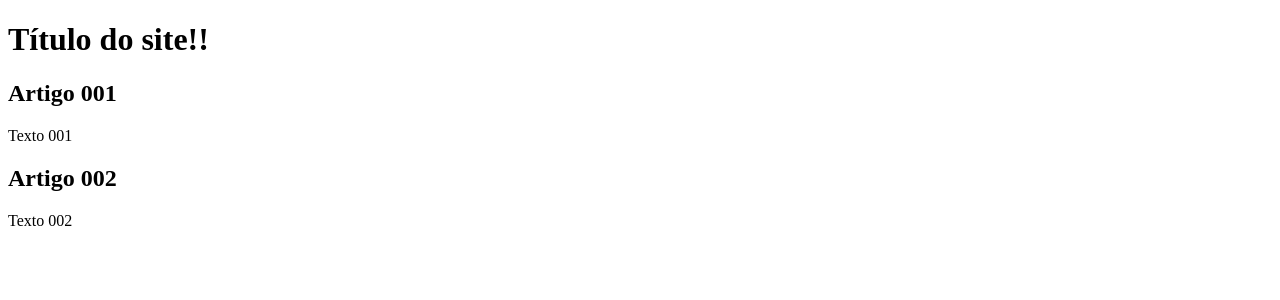
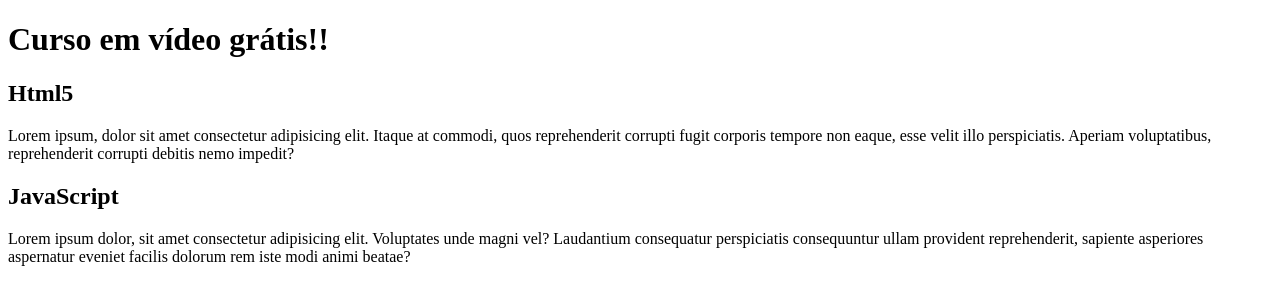
Before and after one commit to cfbr0/projeto--site, a plain HTML site: page index.html in a window 1280 px wide. Drawn offline with Linux system fonts and the light colour scheme.

Commit message:
Update index.html

```diff
--- a/index.html
+++ b/index.html
@@ -8,15 +8,15 @@
 <body>
     <main>
         <header>
-            <h1>Título do site!!</h1>
+            <h1>Curso em vídeo grátis!!</h1>
         </header>
             <article>
-                <h2>Artigo 001</h2>
-                <p>Texto 001</p>
+                <h2>Html5</h2>
+                <p>Lorem ipsum, dolor sit amet consectetur adipisicing elit. Itaque at commodi, quos reprehenderit corrupti fugit corporis tempore non eaque, esse velit illo perspiciatis. Aperiam voluptatibus, reprehenderit corrupti debitis nemo impedit?</p>
             </article>
             <article>
-                <h2>Artigo 002</h2>
-                <p>Texto 002</p>
+                <h2>JavaScript</h2>
+                <p>Lorem ipsum dolor, sit amet consectetur adipisicing elit. Voluptates unde magni vel? Laudantium consequatur perspiciatis consequuntur ullam provident reprehenderit, sapiente asperiores aspernatur eveniet facilis dolorum rem iste modi animi beatae?</p>
             </article>
     </main>
 </body>
```
